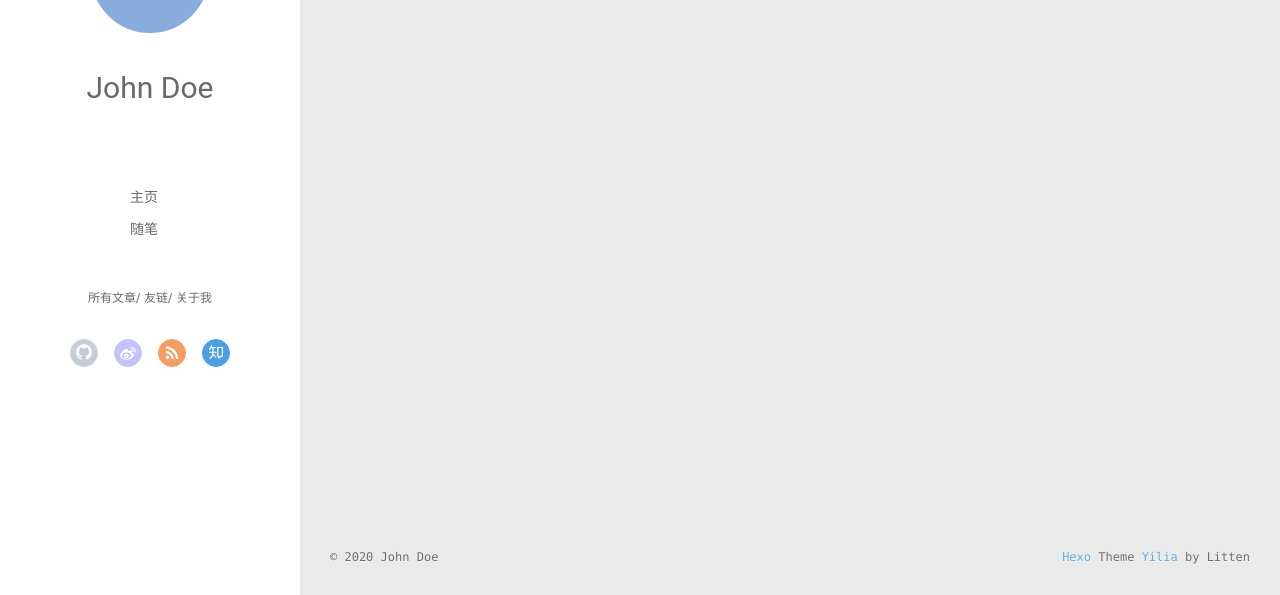
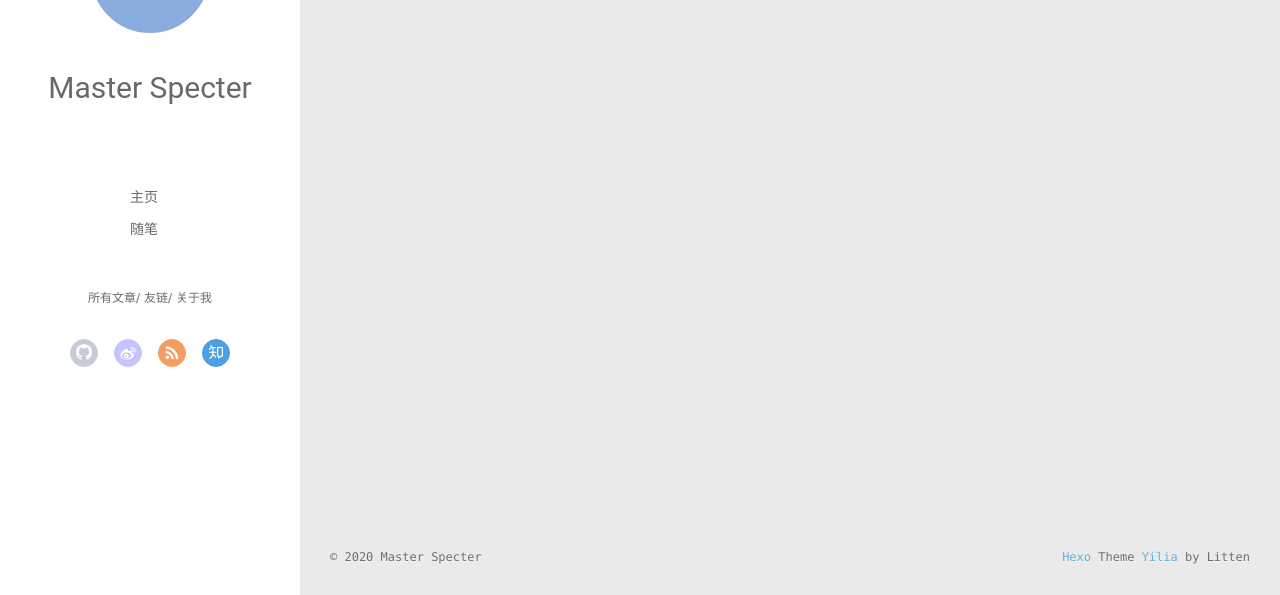
Before and after one commit to Master-Specter/Master-Specter.github.io, a plain HTML site: page archives/index.html in a window 1280 px wide. Shown: the part 202-797 px from the top of the page. Drawn offline with Linux system fonts and the light colour scheme; no server answers.

Commit message:
Site updated: 2020-07-22 21:22:06

```diff
--- a/archives/index.html
+++ b/archives/index.html
@@ -13,7 +13,7 @@
 <meta property="og:url" content="http://yoursite.com/archives/index.html">
 <meta property="og:site_name" content="Hexo">
 <meta property="og:locale" content="en_US">
-<meta property="article:author" content="John Doe">
+<meta property="article:author" content="Master Specter">
 <meta name="twitter:card" content="summary">
 
     <link rel="alternative" href="/atom.xml" title="Hexo" type="application/atom+xml">
@@ -46,7 +46,7 @@
 			<img src="" class="js-avatar">
 		</a>
 		<hgroup>
-		  <h1 class="header-author"><a href="/">John Doe</a></h1>
+		  <h1 class="header-author"><a href="/">Master Specter</a></h1>
 		</hgroup>
 
 
@@ -104,7 +104,7 @@
 				<img src="" class="js-avatar">
 			</div>
 			<hgroup>
-			  <h1 class="header-author js-header-author">John Doe</h1>
+			  <h1 class="header-author js-header-author">Master Specter</h1>
 			</hgroup>
 
 
@@ -202,7 +202,7 @@
   <div class="outer">
     <div id="footer-info">
     	<div class="footer-left">
-    		&copy; 2020 John Doe
+    		&copy; 2020 Master Specter
     	</div>
       	<div class="footer-right">
       		<a href="http://hexo.io/" target="_blank">Hexo</a>  Theme <a href="https://github.com/litten/hexo-theme-yilia" target="_blank">Yilia</a> by Litten
--- /dev/null
+++ b/content.json
@@ -0,0 +1 @@
+[{"title":"Hello World","date":"2020-07-22T12:52:09.478Z","path":"2020/07/22/hello-world/","tags":[]}]
```
Also changed, not shown: 2020/07/22/hello-world/index.html (+4 -4 lines), archives/2020/07/index.html (+4 -4 lines), archives/2020/index.html (+4 -4 lines), index.html (+4 -4 lines).
